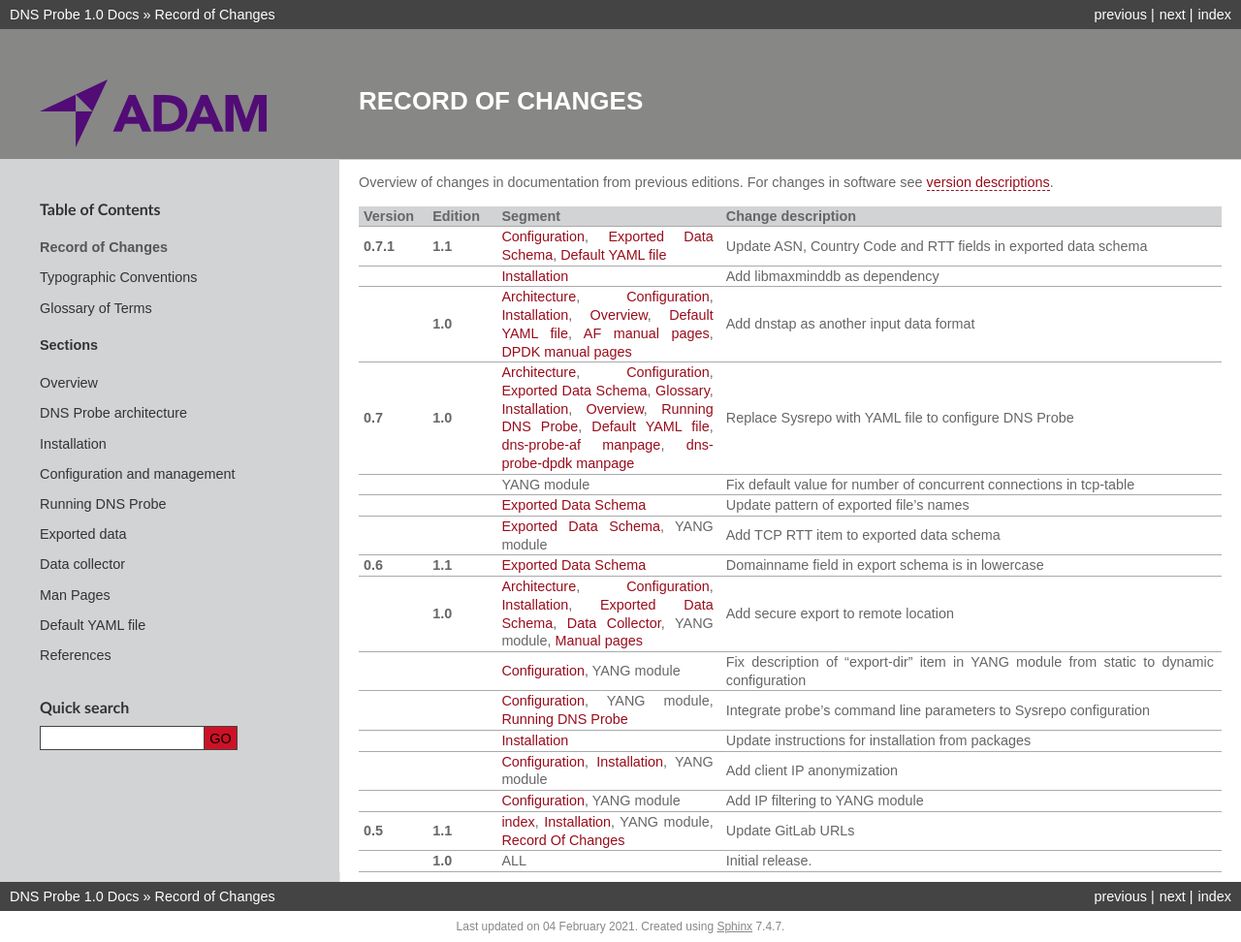
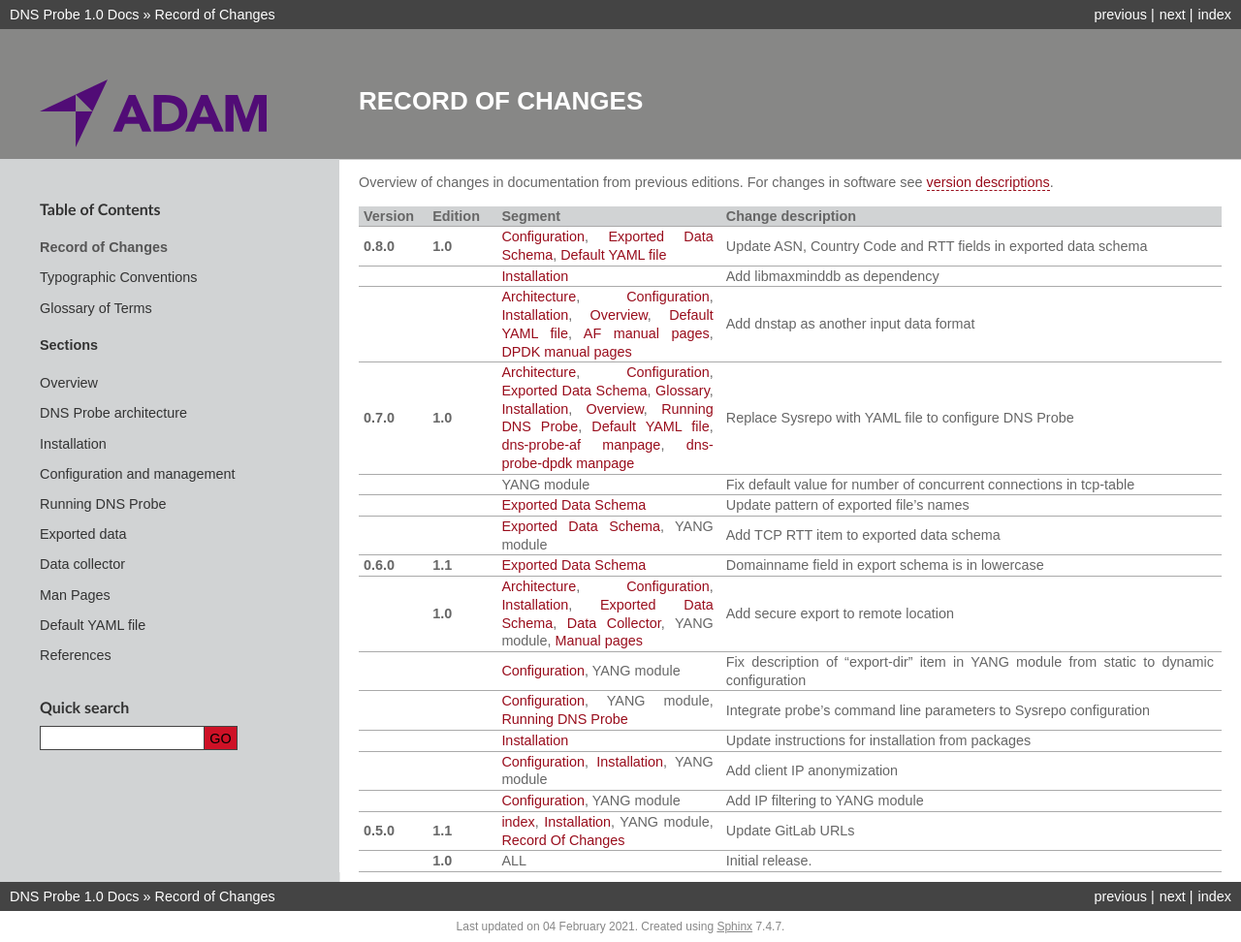
Before and after one commit to CZ-NIC/dns-probe, a Sphinx documentation site: the page built from doc/RecordOfChanges.rst, in a window 1280 px wide. Shown: the whole page at 97% size. Built offline with Sphinx 7.4.7, drawn with Linux system fonts in a browser that asks for light colours.

Commit message:
Bump project version to 0.8.0

```diff
--- a/CMakeLists.txt
+++ b/CMakeLists.txt
@@ -1,5 +1,5 @@
 cmake_minimum_required(VERSION 3.5)
-project("DNS Probe" VERSION 0.7.1)
+project("DNS Probe" VERSION 0.8.0)
 
 set(AF_PACKET_BACKEND ON CACHE BOOL "Define backend for packet processing")
 set(DPDK_BACKEND OFF CACHE BOOL "Define backend for packet processing")
--- a/doc/RecordOfChanges.rst
+++ b/doc/RecordOfChanges.rst
@@ -15,8 +15,8 @@ For changes in software see `version descriptions <https://gitlab.nic.cz/adam/dn
      - Edition
      - Segment
      - Change description
-   * - **0.7.1**
-     - **1.1**
+   * - **0.8.0**
+     - **1.0**
      - :doc:`Configuration <Configuration>`, :doc:`Exported Data Schema <ExportedDataSchema>`,
        :doc:`Default YAML file <YAMLfile>`
      - Update ASN, Country Code and RTT fields in exported data schema
@@ -25,13 +25,13 @@ For changes in software see `version descriptions <https://gitlab.nic.cz/adam/dn
      - :doc:`Installation <Installation>`
      - Add libmaxminddb as dependency
    * -
-     - **1.0**
+     -
      - :doc:`Architecture <Architecture>`, :doc:`Configuration <Configuration>`,
        :doc:`Installation <Installation>`, :doc:`Overview <Overview>`,
        :doc:`Default YAML file <YAMLfile>`, :doc:`AF manual pages <manpages/dns-probe-af>`,
        :doc:`DPDK manual pages <manpages/dns-probe-dpdk>`
      - Add dnstap as another input data format
-   * - **0.7**
+   * - **0.7.0**
      - **1.0**
      - :doc:`Architecture <Architecture>`, :doc:`Configuration <Configuration>`,
        :doc:`Exported Data Schema <ExportedDataSchema>`, :doc:`Glossary <Glossary>`,
@@ -51,7 +51,7 @@ For changes in software see `version descriptions <https://gitlab.nic.cz/adam/dn
      -
      - :doc:`Exported Data Schema <ExportedDataSchema>`, YANG module
      - Add TCP RTT item to exported data schema
-   * - **0.6**
+   * - **0.6.0**
      - **1.1**
      - :doc:`Exported Data Schema <ExportedDataSchema>`
      - Domainname field in export schema is in lowercase
@@ -81,7 +81,7 @@ For changes in software see `version descriptions <https://gitlab.nic.cz/adam/dn
      -
      - :doc:`Configuration <Configuration>`, YANG module
      - Add IP filtering to YANG module
-   * - **0.5**
+   * - **0.5.0**
      - **1.1**
      - :doc:`index <index>`, :doc:`Installation <Installation>`, YANG module,
        :doc:`Record Of Changes <RecordOfChanges>`
--- a/doc/index.rst
+++ b/doc/index.rst
@@ -15,7 +15,7 @@ scanned requests and responses.
       which means that it contains authoring/editing/managing notes
       in addition to the actual content.
 
-:Edition: :doc:`1.1 <RecordOfChanges>`
+:Edition: :doc:`1.0 <RecordOfChanges>`
 
 :Source: The source code of this documentation is open and can be found
          on `GitLab <https://gitlab.nic.cz/adam/dns-probe/-/tree/master/doc>`_.
```
